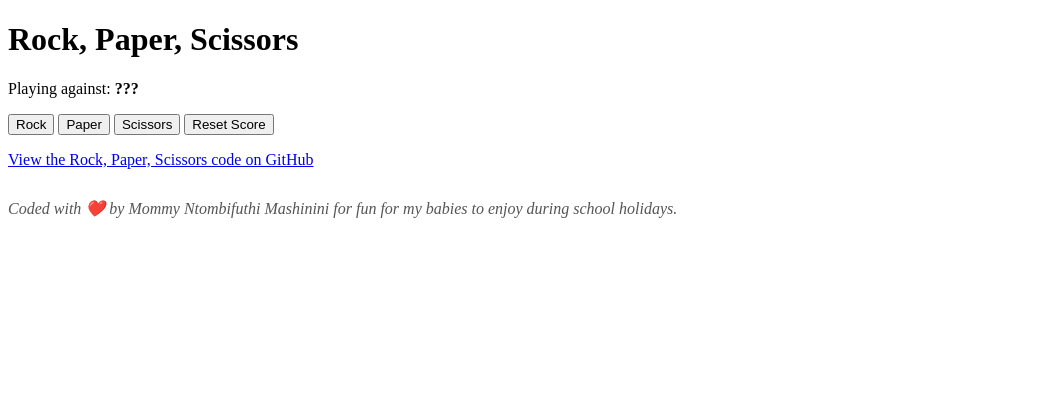
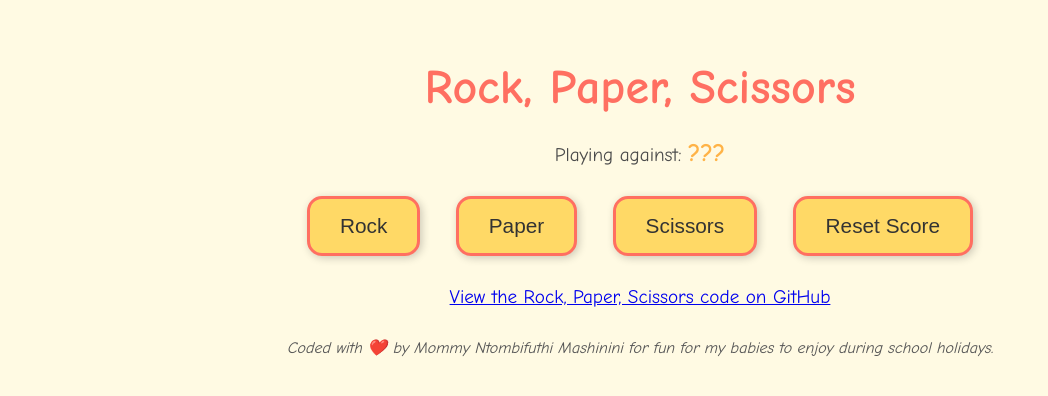
Before and after one commit to Ntombifuthi-Mashinini/Rock-Papers-Scissors, a plain HTML site: page index.html in a window 1280 px wide. Shown: the whole page, without its empty margins (0-1048 px from the left). Drawn offline with Linux system fonts and the light colour scheme.

Commit message:
Style game with playful colors and interactive button hover effects for my kids

```diff
--- a/index.html
+++ b/index.html
@@ -4,6 +4,73 @@
   <meta charset="UTF-8">
   <meta name="viewport" content="width=device-width, initial-scale=1.0">
   <title>Rock, Paper, Scissors</title>
+  <style>
+  body {
+    background: #FFFAE3;
+    font-family: 'Comic Sans MS', cursive, sans-serif;
+    text-align: center;
+    padding: 20px;
+    color: #4B4B4B;
+  }
+
+  h1 {
+    color: #FF6F61;
+    font-size: 3em;
+    margin-bottom: 0.5em;
+  }
+
+  p {
+    font-size: 1.2em;
+  }
+
+  #result {
+    font-weight: bold;
+    margin: 20px 0;
+    font-size: 1.5em;
+    color: #3B8EF3;
+  }
+
+  button {
+    background-color: #FFD966;
+    border: 3px solid #FF6F61;
+    border-radius: 15px;
+    color: #333;
+    font-size: 1.3em;
+    margin: 10px 15px;
+    padding: 15px 30px;
+    cursor: pointer;
+    box-shadow: 2px 2px 8px rgba(0,0,0,0.2);
+    transition: background-color 0.3s ease, transform 0.2s ease;
+  }
+
+  button:hover {
+    background-color: #FF6F61;
+    color: white;
+    transform: scale(1.1);
+  }
+
+  button:active {
+    transform: scale(0.95);
+  }
+
+  #player-score, #opponent-score {
+    font-weight: bold;
+    color: #FF6F61;
+  }
+
+  #opponent-name {
+    color: #FFB347;
+    font-weight: bold;
+    font-size: 1.3em;
+  }
+
+  footer {
+    margin-top: 40px;
+    font-style: italic;
+    color: #777;
+  }
+</style>
+
 </head>
 <body>
   <h1>Rock, Paper, Scissors</h1>
```
